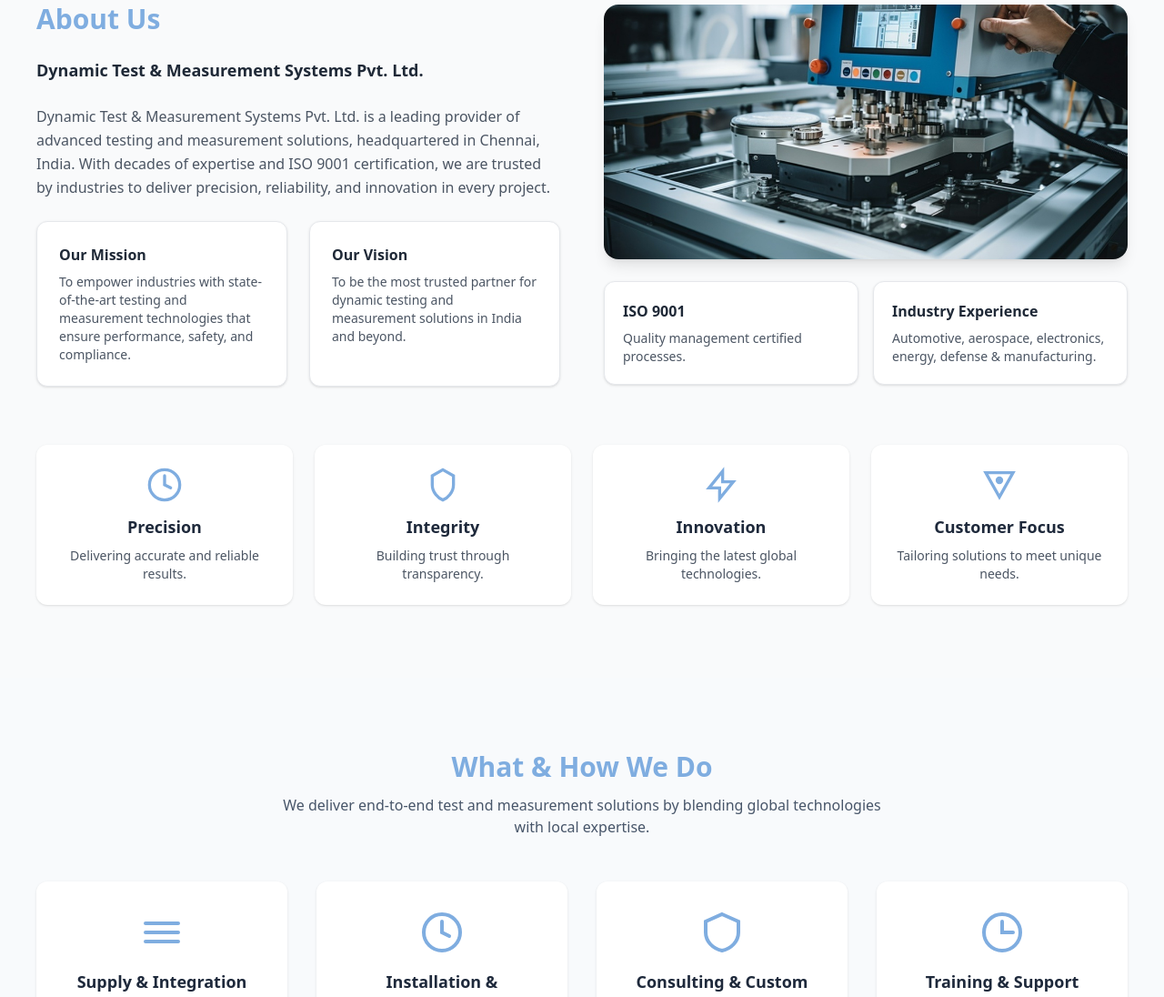
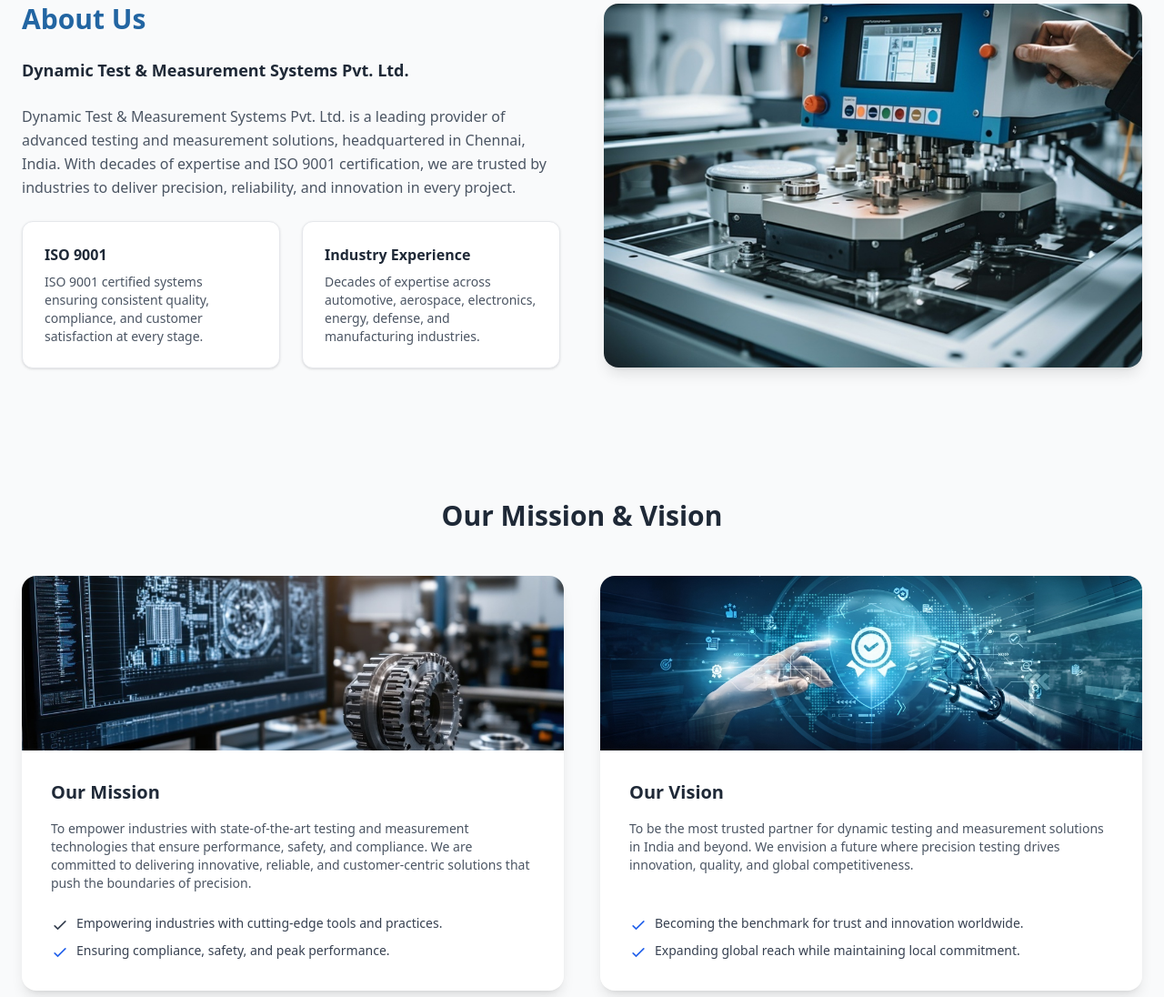
Before and after one commit to Belsinghferrus/dynamic-TMS, a plain HTML site: page index.html in a window 1280 px wide. Shown: the part 902-1998 px from the top of the page at 91% size. Drawn offline with nearby package versions, Linux system fonts and the light colour scheme.

Commit message:
new section added

```diff
--- a/index.html
+++ b/index.html
@@ -9,12 +9,11 @@
     <!-- Tailwind CSS (CDN - for prototyping) -->
     <script src="https://cdn.tailwindcss.com"></script>
     <script>
-        // Tailwind theme customization
         tailwind.config = {
             theme: {
                 extend: {
                     colors: {
-                        dtmsBlue: '#7fade0'
+                        dtmsBlue: '#2265a2'
                     }
                 }
             }
@@ -151,12 +150,6 @@
                                     class="inline-block border border-white text-white px-4 py-2 rounded-md hover:bg-white/10">Get
                                     in Touch</a>
                             </div>
-
-                            <!-- quick contact -->
-                            <!-- <div class="mt-6 text-sm text-slate-200">
-                  <div>📍 Rasim Crescent, 18/13, Zackariya Colony 1st Street, Choolaimedu, Chennai 600094</div>
-                  <div class="mt-1">☎️ +91 9840387703 | +91 9894311972</div>
-                </div> -->
                         </div>
                     </div>
                 </div>
@@ -171,9 +164,13 @@
                 </div>
             </div>
         </section>
+
+
+
+
         <!-- ABOUT -->
         <section id="about" class="py-20 bg-gray-50">
-            <div class="max-w-7xl mx-auto px-6 sm:px-10 space-y-16">
+            <div class="max-w-7xl mx-auto px-6 sm:px-6 space-y-16">
 
                 <!-- Top Section: Intro & Mission/Vision -->
                 <div class="grid grid-cols-1 lg:grid-cols-2 gap-12 items-center">
@@ -191,95 +188,176 @@
 
                         <div class="mt-6 grid grid-cols-1 sm:grid-cols-2 gap-6">
                             <div class="p-6 bg-white border rounded-xl shadow hover:shadow-lg transition-shadow">
-                                <h4 class="font-semibold text-gray-800">Our Mission</h4>
+                                <h4 class="font-semibold text-gray-800">ISO 9001</h4>
                                 <p class="mt-2 text-sm text-gray-600">
-                                    To empower industries with state-of-the-art testing and measurement technologies
-                                    that ensure performance, safety, and compliance.
+                                    ISO 9001 certified systems ensuring consistent quality, compliance, and customer satisfaction at every stage.
                                 </p>
                             </div>
                             <div class="p-6 bg-white border rounded-xl shadow hover:shadow-lg transition-shadow">
-                                <h4 class="font-semibold text-gray-800">Our Vision</h4>
+                                <h4 class="font-semibold text-gray-800">Industry Experience</h4>
                                 <p class="mt-2 text-sm text-gray-600">
-                                    To be the most trusted partner for dynamic testing and measurement solutions in
-                                    India and beyond.
+                                    Decades of expertise across automotive, aerospace, electronics, energy, defense, and manufacturing industries.
                                 </p>
                             </div>
                         </div>
                     </div>
 
+
+
                     <!-- Image & Highlights -->
                     <div data-aos="fade-left" class="space-y-6">
                         <img src="./assets/about.jpeg" alt="about image"
-                            class="w-full h-[340px] md:h-[280px] object-cover rounded-2xl shadow-lg hover:scale-105 transition-transform duration-300">
+                            class="w-full h-[420px] md:h-[400px] object-cover rounded-2xl shadow-lg hover:scale-105 transition-transform duration-300">
+                    </div>
+                </div>
 
-                        <div class="grid grid-cols-2 gap-4">
-                            <div class="p-5 bg-white border rounded-xl shadow hover:shadow-lg transition-shadow">
-                                <h5 class="font-semibold text-gray-800">ISO 9001</h5>
-                                <p class="mt-2 text-sm text-gray-600">Quality management certified processes.</p>
+                <!-- Mission & Vision -->
+                <div class="max-w-7xl mx-auto py-20">
+                    <h2 class="text-3xl font-bold text-center text-gray-800 mb-12">Our Mission & Vision</h2>
+
+                    <div class="grid grid-cols-1 lg:grid-cols-2 gap-10 items-stretch">
+
+                      <!-- Mission -->
+                      <div data-aos="fade-up"
+                           class="bg-white rounded-2xl shadow-lg overflow-hidden flex flex-col hover:shadow-xl transition transform hover:-translate-y-1">
+
+                        <!-- image -->
+                        <img src="./assets/mission.jpeg"
+                             alt="Mission" class="h-48 w-full object-cover" />
+
+                        <div class="p-8 flex-1 flex flex-col">
+                          <div class="flex items-center gap-4 mb-4">
+
+                            <h4 class="text-xl font-semibold text-gray-800">Our Mission</h4>
                           </div>
-                            <div class="p-5 bg-white border rounded-xl shadow hover:shadow-lg transition-shadow">
-                                <h5 class="font-semibold text-gray-800">Industry Experience</h5>
-                                <p class="mt-2 text-sm text-gray-600">Automotive, aerospace, electronics, energy,
-                                    defense & manufacturing.</p>
+
+                          <p class="text-sm text-gray-600 flex-1">
+                            To empower industries with state-of-the-art testing and measurement technologies
+                            that ensure performance, safety, and compliance. We are committed to delivering
+                            innovative, reliable, and customer-centric solutions that push the boundaries of precision.
+                          </p>
+
+                          <ul class="mt-6 text-sm text-gray-700 space-y-2">
+                            <li class="flex items-start gap-2">
+                              <svg class="w-5 h-5 text-dtmblue mt-0.5" fill="none" stroke="currentColor" viewBox="0 0 24 24">
+                                <path d="M5 13l4 4L19 7" stroke-width="2" stroke-linecap="round"/>
+                              </svg>
+                              Empowering industries with cutting-edge tools and practices.
+                            </li>
+                            <li class="flex items-start gap-2">
+                              <svg class="w-5 h-5 text-blue-600 mt-0.5" fill="none" stroke="currentColor" viewBox="0 0 24 24">
+                                <path d="M5 13l4 4L19 7" stroke-width="2" stroke-linecap="round"/>
+                              </svg>
+                              Ensuring compliance, safety, and peak performance.
+                            </li>
+                          </ul>
                         </div>
+                      </div>
+
+                      <!-- Vision -->
+                      <div data-aos="fade-up" data-aos-delay="100"
+                           class="bg-white rounded-2xl shadow-lg overflow-hidden flex flex-col hover:shadow-xl transition transform hover:-translate-y-1">
+
+                        <!-- image -->
+                        <img src="./assets/About2.jpeg"
+                             alt="Vision" class="h-48 w-full object-cover" />
+
+                        <div class="p-8 flex-1 flex flex-col">
+                          <div class="flex items-center gap-4 mb-4">
+
+                            <h4 class="text-xl font-semibold text-gray-800">Our Vision</h4>
+                          </div>
+
+                          <p class="text-sm text-gray-600 flex-1">
+                            To be the most trusted partner for dynamic testing and measurement solutions in India and beyond.
+                            We envision a future where precision testing drives innovation, quality, and global competitiveness.
+                          </p>
+
+                          <ul class="mt-6 text-sm text-gray-700 space-y-2">
+                            <li class="flex items-start gap-2">
+                              <svg class="w-5 h-5 text-blue-600 mt-0.5" fill="none" stroke="currentColor" viewBox="0 0 24 24">
+                                <path d="M5 13l4 4L19 7" stroke-width="2" stroke-linecap="round"/>
+                              </svg>
+                              Becoming the benchmark for trust and innovation worldwide.
+                            </li>
+                            <li class="flex items-start gap-2">
+                              <svg class="w-5 h-5 text-blue-600 mt-0.5" fill="none" stroke="currentColor" viewBox="0 0 24 24">
+                                <path d="M5 13l4 4L19 7" stroke-width="2" stroke-linecap="round"/>
+                              </svg>
+                              Expanding global reach while maintaining local commitment.
+                            </li>
+                          </ul>
+                        </div>
+                      </div>
+
                     </div>
                   </div>
                   </div>
 
-                <!-- Bottom Section: Core Values -->
-                <div class="grid grid-cols-1 sm:grid-cols-2 lg:grid-cols-4 gap-6">
 
+
+
+
+<section class="relative py-16">
+    <!-- Background image -->
+    <div class="absolute inset-0  overflow-hidden">
+      <img src="./assets/About2.jpeg" alt="Core values background"
+           class="w-full h-full object-cover" />
+      <div class="absolute inset-0 bg-blue-900/60"></div> <!-- overlay tint -->
+    </div>
+
+    <!-- Content -->
+    <div class="relative max-w-7xl mx-auto px-4 sm:px-6">
+      <h2 class="text-3xl font-semibold text-white mb-10 text-center">Core Values</h2>
+
+      <div class="grid grid-cols-1 sm:grid-cols-2 lg:grid-cols-2 gap-8">
         <!-- Precision -->
         <div data-aos="fade-up"
-                        class="p-6 bg-white rounded-xl shadow hover:shadow-lg transition transform hover:-translate-y-1">
+             class="p-6 bg-white/90 backdrop-blur rounded-2xl shadow hover:shadow-lg transition transform hover:-translate-y-1">
           <div class="flex flex-col items-center text-center">
-                            <svg class="w-10 h-10 text-dtmsBlue mb-3" fill="none" stroke="currentColor"
-                                viewBox="0 0 24 24">
+            <svg class="w-10 h-10 text-dtmsBlue mb-3" fill="none" stroke="currentColor" viewBox="0 0 24 24">
               <circle cx="12" cy="12" r="10" stroke-width="2" />
               <path d="M12 6v6l4 2" stroke-width="2" stroke-linecap="round" />
             </svg>
             <h5 class="font-semibold text-lg">Precision</h5>
-                            <p class="mt-2 text-sm text-gray-600">Delivering accurate and reliable results.</p>
+            <p class="mt-2 text-sm text-gray-700">Delivering accurate and reliable results.</p>
           </div>
         </div>
 
         <!-- Integrity -->
         <div data-aos="fade-up"
-                        class="p-6 bg-white rounded-xl shadow hover:shadow-lg transition transform hover:-translate-y-1">
+             class="p-6 bg-white/90 backdrop-blur rounded-xl shadow hover:shadow-lg transition transform hover:-translate-y-1">
           <div class="flex flex-col items-center text-center">
-                            <svg class="w-10 h-10 text-dtmsBlue mb-3" fill="none" stroke="currentColor"
-                                viewBox="0 0 24 24">
+            <svg class="w-10 h-10 text-dtmsBlue mb-3" fill="none" stroke="currentColor" viewBox="0 0 24 24">
               <path d="M12 2l7 4v6c0 5-4 9-7 10-3-1-7-5-7-10V6l7-4z" stroke-width="2" />
             </svg>
             <h5 class="font-semibold text-lg">Integrity</h5>
-                            <p class="mt-2 text-sm text-gray-600">Building trust through transparency.</p>
+            <p class="mt-2 text-sm text-gray-700">Building trust through transparency.</p>
           </div>
         </div>
 
         <!-- Innovation -->
         <div data-aos="fade-up"
-                        class="p-6 bg-white rounded-xl shadow hover:shadow-lg transition transform hover:-translate-y-1">
+             class="p-6 bg-white/90 backdrop-blur rounded-xl shadow hover:shadow-lg transition transform hover:-translate-y-1">
           <div class="flex flex-col items-center text-center">
-                            <svg class="w-10 h-10 text-dtmsBlue mb-3" fill="none" stroke="currentColor"
-                                viewBox="0 0 24 24">
+            <svg class="w-10 h-10 text-dtmsBlue mb-3" fill="none" stroke="currentColor" viewBox="0 0 24 24">
               <path d="M13 10V3L4 14h7v7l9-11h-7z" stroke-width="2" stroke-linecap="round" />
             </svg>
             <h5 class="font-semibold text-lg">Innovation</h5>
-                            <p class="mt-2 text-sm text-gray-600">Bringing the latest global technologies.</p>
+            <p class="mt-2 text-sm text-gray-700">Bringing the latest global technologies.</p>
           </div>
         </div>
 
         <!-- Customer Focus -->
         <div data-aos="fade-up"
-                        class="p-6 bg-white rounded-xl shadow hover:shadow-lg transition transform hover:-translate-y-1">
+             class="p-6 bg-white/90 backdrop-blur rounded-xl shadow hover:shadow-lg transition transform hover:-translate-y-1">
           <div class="flex flex-col items-center text-center">
-                            <svg class="w-10 h-10 text-dtmsBlue mb-3" fill="none" stroke="currentColor"
-                                viewBox="0 0 24 24">
+            <svg class="w-10 h-10 text-dtmsBlue mb-3" fill="none" stroke="currentColor" viewBox="0 0 24 24">
               <path d="M12 20l9-16H3l9 16z" stroke-width="2" />
               <circle cx="12" cy="9" r="2" fill="currentColor" />
             </svg>
             <h5 class="font-semibold text-lg">Customer Focus</h5>
-                            <p class="mt-2 text-sm text-gray-600">Tailoring solutions to meet unique needs.</p>
+            <p class="mt-2 text-sm text-gray-700">Tailoring solutions to meet unique needs.</p>
           </div>
         </div>
       </div>
@@ -288,9 +366,10 @@
 
 
 
+
         <!-- SERVICES (What & How We Do) -->
-        <section id="services" class="py-20 bg-slate-50">
-            <div class="max-w-7xl mx-auto px-6 sm:px-10">
+        <section id="services" class="py-20 px-6 bg-slate-50">
+            <div class="max-w-7xl mx-auto ">
                 <!-- Section Header -->
                 <div class="text-center mb-12" data-aos="fade-up">
                     <h2 class="text-3xl font-bold text-dtmsBlue">What & How We Do</h2>
@@ -440,8 +519,8 @@
 
 
         <!-- PRODUCTS -->
-        <section id="products" class="py-20 bg-gray-50">
-            <div class="max-w-7xl mx-auto px-6 sm:px-10">
+        <section id="products" class="py-20 px-6 bg-gray-50">
+            <div class="max-w-7xl mx-auto ">
                 <!-- Section Heading -->
                 <div class="text-center mb-14" data-aos="fade-up">
                     <h2 class="text-dtmsBlue text-3xl font-bold">Products & Brands</h2>
@@ -532,8 +611,8 @@
 
 
         <!-- CONTACT -->
-        <section id="contact" class="py-20 bg-gray-50">
-            <div class="max-w-7xl mx-auto px-6 sm:px-10">
+        <section id="contact" class="py-20 px-6 bg-gray-50">
+            <div class="max-w-7xl mx-auto ">
 
                 <!-- Section Header -->
                 <div class="text-center mb-12" data-aos="fade-up">
@@ -614,18 +693,6 @@
                                 </div>
                             </div>
                         </div>
-
-                        <!-- Product Links -->
-                        <!-- <div>
-                <h4 class="font-semibold text-gray-800">Product Resources</h4>
-                <ul class="mt-3 text-sm text-slate-600 space-y-2">
-                  <li><a href="https://we-are-imv.com/en/business/products/vibrationtest/" target="_blank" class="text-dtmsBlue hover:underline">IMV — Vibration Test Systems</a></li>
-                  <li><a href="https://www.dewetron.com/" target="_blank" class="text-dtmsBlue hover:underline">DEWETRON — Data Acquisition</a></li>
-                  <li><a href="https://www.djbinstruments.com/" target="_blank" class="text-dtmsBlue hover:underline">DJB Instruments</a></li>
-                  <li><a href="https://www.microtechgefell.de/" target="_blank" class="text-dtmsBlue hover:underline">Microtech Gefell</a></li>
-                  <li><a href="https://www.crystalinstruments.com/" target="_blank" class="text-dtmsBlue hover:underline">Crystal Instruments</a></li>
-                </ul>
-              </div> -->
                     </div>
 
                     <!-- Contact Form -->
@@ -689,9 +756,10 @@
             </div>
         </section>
 
-
+    </main>
+</body>
         <!-- FOOTER -->
-        <footer class="bg-blue-900 text-white">
+        <footer class="bg-dtmsBlue text-white">
             <div class="max-w-7xl mx-auto px-6 sm:px-10 py-12">
 
                 <!-- Grid Layout -->
@@ -741,7 +809,6 @@
         </footer>
 
         <script src="index.js"></script>
-    </main>
-</body>
+
 
 </html>
--- a/index.js
+++ b/index.js
@@ -72,5 +72,4 @@ document.addEventListener("DOMContentLoaded", () => {
   // Initialize AOS
   AOS.init({
     duration: 700,
-    once: true
   });
```
Also changed, not shown: assets/About2.jpeg (added), assets/mission.jpeg (added). Lines whose indentation alone changed are shown as unchanged.
